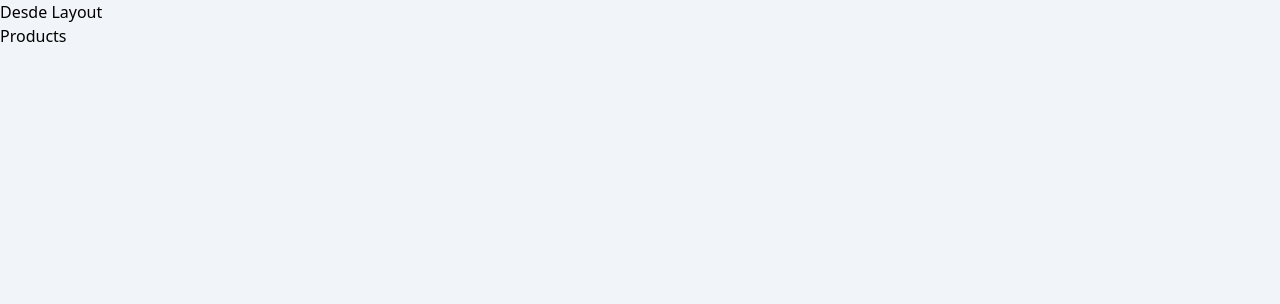
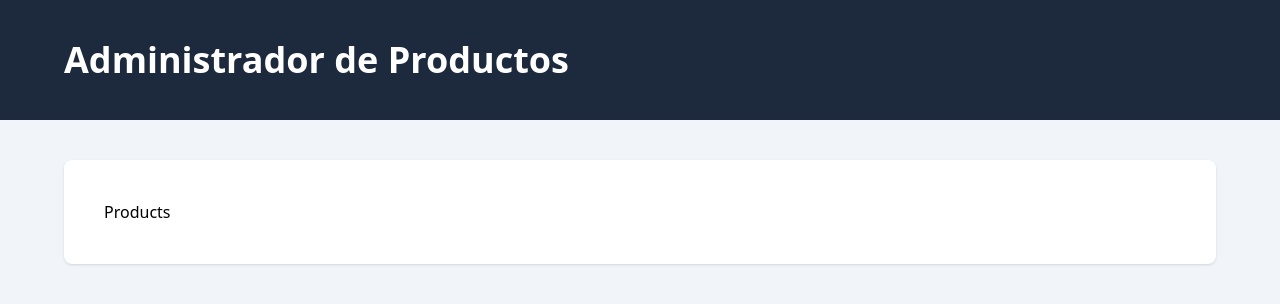
Before and after one commit to r0odr1/Administrador-de-productos, a React (Vite) app in the folder client/: page / in a window 1280 px wide. Shown: the top 304 px of the page. Built offline with nearby package versions, Linux system fonts and the light colour scheme.

Commit message:
Trabajando en layout

```diff
--- a/client/src/layout/Layout.tsx
+++ b/client/src/layout/Layout.tsx
@@ -3,9 +3,17 @@
 export default function Layout() {
   return (
     <>
-      <div>Desde Layout</div>
+      <header className="bg-slate-800">
+        <div className="mx-auto max-w-6xl py-10">
+          <h1 className="text-4xl font-extrabold text-white">
+            Administrador de Productos
+          </h1>
+        </div>
+      </header>
 
-      <Outlet />
+      <main className="mt-10 mx-auto max-w-6xl p-10 bg-white shadow rounded-lg">
+        <Outlet />
+      </main>
     </>
   )
 }
```
